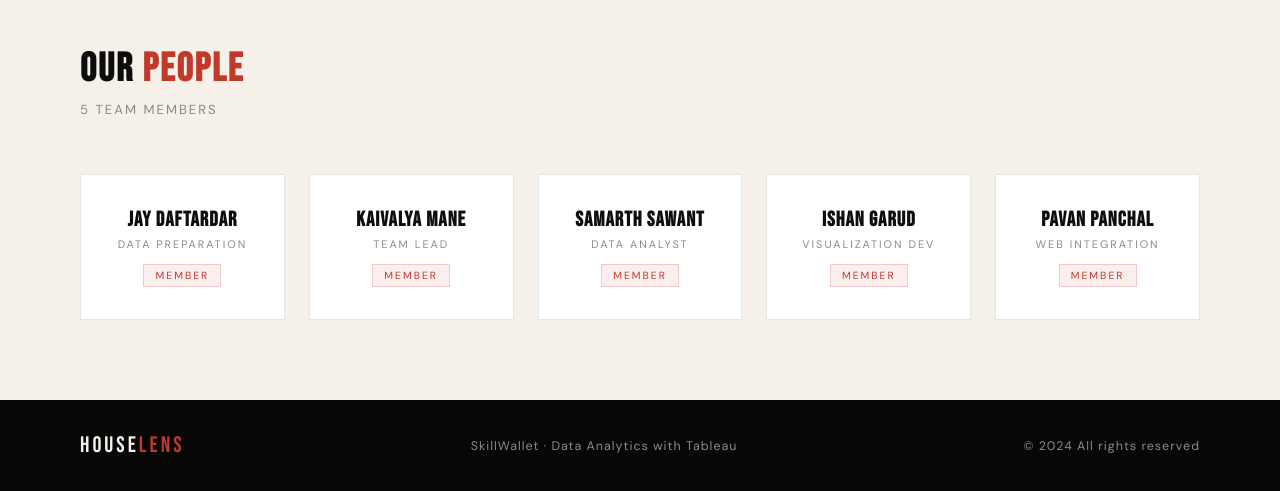
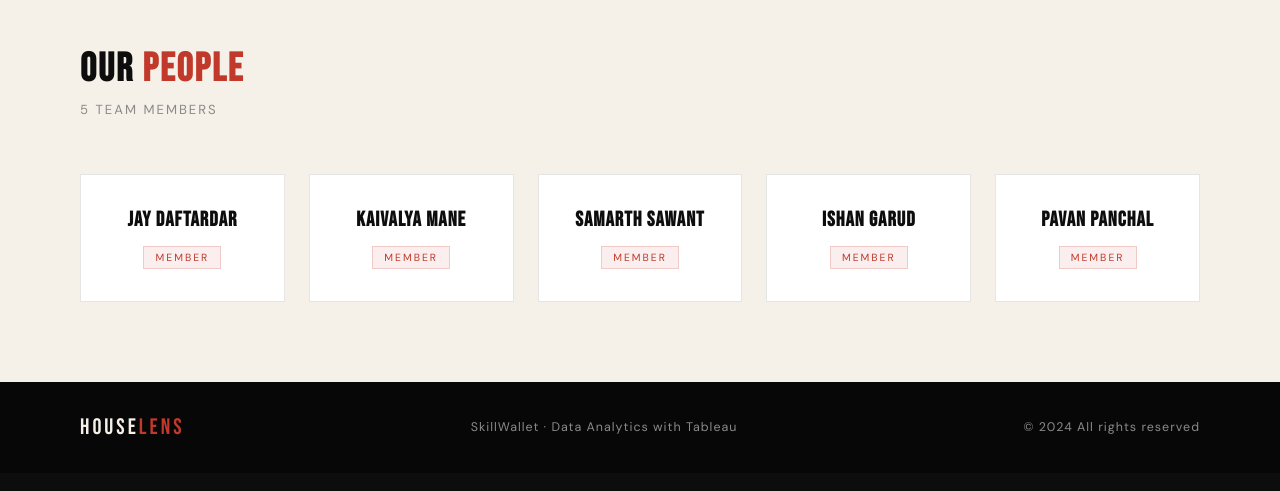
Before and after one commit to JayDaftardar/tableau_housing, a Flask app: page /team in a window 1280 px wide. Shown: the part 648-1139 px from the top of the page. After the commit the page ends 1083 px from the top, so only its background shows below. Run offline with Flask 3, Linux system fonts and the light colour scheme.

Commit message:
Remove role labels from team members

```diff
--- a/templates/team.html
+++ b/templates/team.html
@@ -116,13 +116,6 @@
         font-family: 'Bebas Neue', sans-serif;
         font-size: 1.3rem;
         letter-spacing: 1px;
-        margin-bottom: 0.3rem;
-    }
-    .member-role {
-        font-size: 0.68rem;
-        letter-spacing: 2px;
-        text-transform: uppercase;
-        color: var(--light-slate);
         margin-bottom: 0.8rem;
     }
     .member-badge {
@@ -204,27 +197,22 @@
     <div class="members-grid">
         <div class="member-card">
             <h4 class="member-name">Jay Daftardar</h4>
-            <p class="member-role">Data Preparation</p>
             <span class="member-badge">Member</span>
         </div>
         <div class="member-card">
             <h4 class="member-name">Kaivalya Mane</h4>
-            <p class="member-role">Team Lead</p>
             <span class="member-badge">Member</span>
         </div>
         <div class="member-card">
             <h4 class="member-name">Samarth Sawant</h4>
-            <p class="member-role">Data Analyst</p>
             <span class="member-badge">Member</span>
         </div>
         <div class="member-card">
             <h4 class="member-name">Ishan Garud</h4>
-            <p class="member-role">Visualization Dev</p>
             <span class="member-badge">Member</span>
         </div>
         <div class="member-card">
             <h4 class="member-name">Pavan Panchal</h4>
-            <p class="member-role">Web Integration</p>
             <span class="member-badge">Member</span>
         </div>
     </div>
```
